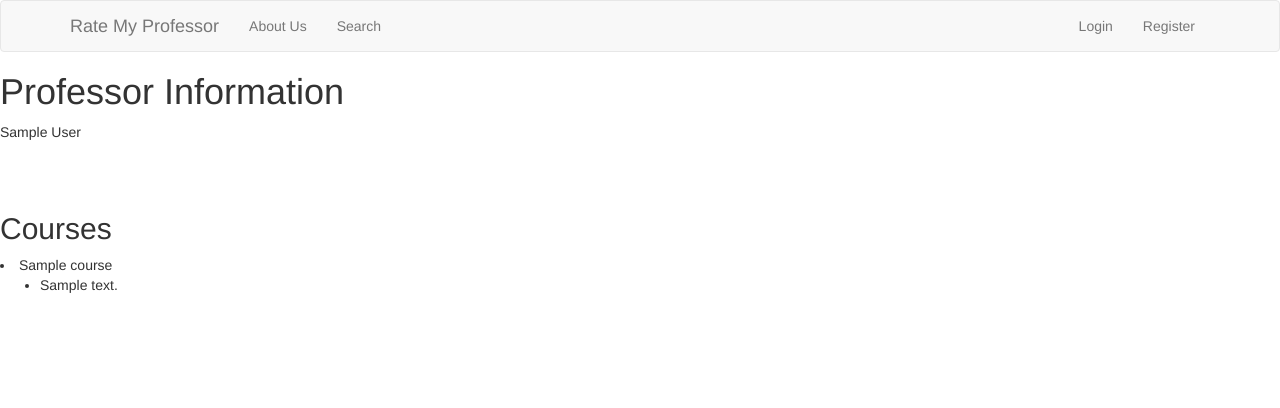
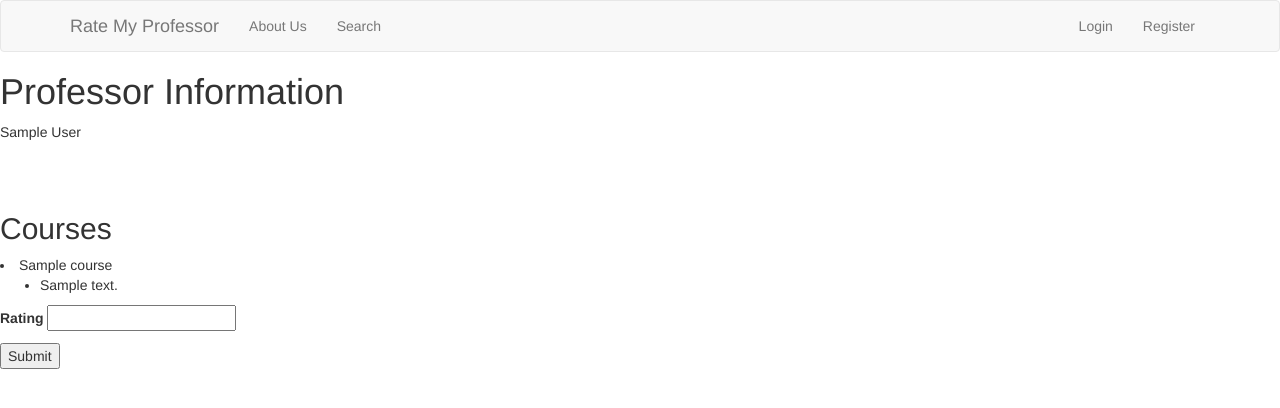
Before and after one commit to Joel0420/RMP_V2, a Flask app: a page that uses app/templates/base.html in a window 1280 px wide. Shown: the top 408 px of the page. Run offline with Flask 2, Linux system fonts and the light colour scheme; tables that the repository leaves empty hold one stand-in row (values such as "Sample post"); some libraries are stand-ins or nearby versions.

Commit message:
Adding support for a rating system, User ratings will appear on page

```diff
--- a/app/forms.py
+++ b/app/forms.py
@@ -1,5 +1,5 @@
 from flask_wtf import FlaskForm
-from wtforms import StringField, PasswordField, BooleanField, SubmitField, TextAreaField
+from wtforms import StringField, PasswordField, BooleanField, SubmitField, TextAreaField, IntegerField
 from wtforms.validators import DataRequired, Email, EqualTo, ValidationError, Length
 from app.models import *
 
@@ -34,3 +34,8 @@ class EditProfileForm(FlaskForm):
     username = StringField('Username', validators=[DataRequired()])
     about_me = TextAreaField('About me', validators=[Length(min=0, max=140)])
     submit = SubmitField('Submit')
+
+
+class RatingForm(FlaskForm):
+    rating = IntegerField('Rating', validators=[DataRequired()])
+    submit = SubmitField('Submit')
--- a/app/routes.py
+++ b/app/routes.py
@@ -226,10 +226,17 @@ def search_results():
     return render_template('search.html', title='search results', professors=professors)
 
 
-@app.route('/professor/<name>')
+@app.route('/professor/<name>', methods=['GET', 'POST'])
 def professor(name):
     professor = Professor.query.filter_by(first_name=name).first()
     courses = Course.query.filter(Course.professors.any(professor_id=professor.id)).all()
+    form = RatingForm()
+    if form.validate_on_submit():
+        rating = Rating(rating=form.rating.data, user_id=current_user.id, professor_id=professor.id)
+        db.session.add(rating)
+        db.session.commit()
+        flash("Congratulations you've made a rating!")
+        return redirect('/index')
 
     return render_template('professor_info.html', title="Professor Page", professor=professor,
-                           courses=courses)
+                           courses=courses, form=form)
--- a/app/templates/base.html
+++ b/app/templates/base.html
@@ -3,7 +3,7 @@
 <html>
 	<head>
 		{% if title %}
-			<title> {{ title }} - Cam, Joel, Iyayi</title>
+			<title> {{ title }} - Cam, Joel, Iyayi </title>
 		{% else %}
 			  <title> RMP </title>
 		{% endif %}
--- a/app/templates/professor_info.html
+++ b/app/templates/professor_info.html
@@ -1,14 +1,29 @@
-{% extends 'base.html' %}
+{% extends "base.html" %}
+
 {% block content %}
     <h1>Professor Information</h1>
     <p> {{ professor.first_name }} {{ professor.last_name }} </p>
     <br><br>
     <h2> Courses </h2>
     {% for course in courses %}
-        <li>{{ course.name }}</li>
+        <li> {{ course.name }} </li>
         <ul>
-        <li> {{ course.description }}</li>
+        <li> {{ course.description }} </li>
         </ul>
     {% endfor %}
 
+    <form action = "" method = "post">
+        {{ form.hidden_tag() }}
+    <p>
+        {{ form.rating.label }}
+        {{ form.rating(size=2) }}
+        {% for error in form.rating.errors %}
+            <span style="color: red;">[{{ error }}]</span>
+        {% endfor %}
+    </p>
+    <p>
+        {{ form.submit }}
+    </p>
+    </form>
+
 {% endblock %}
```
